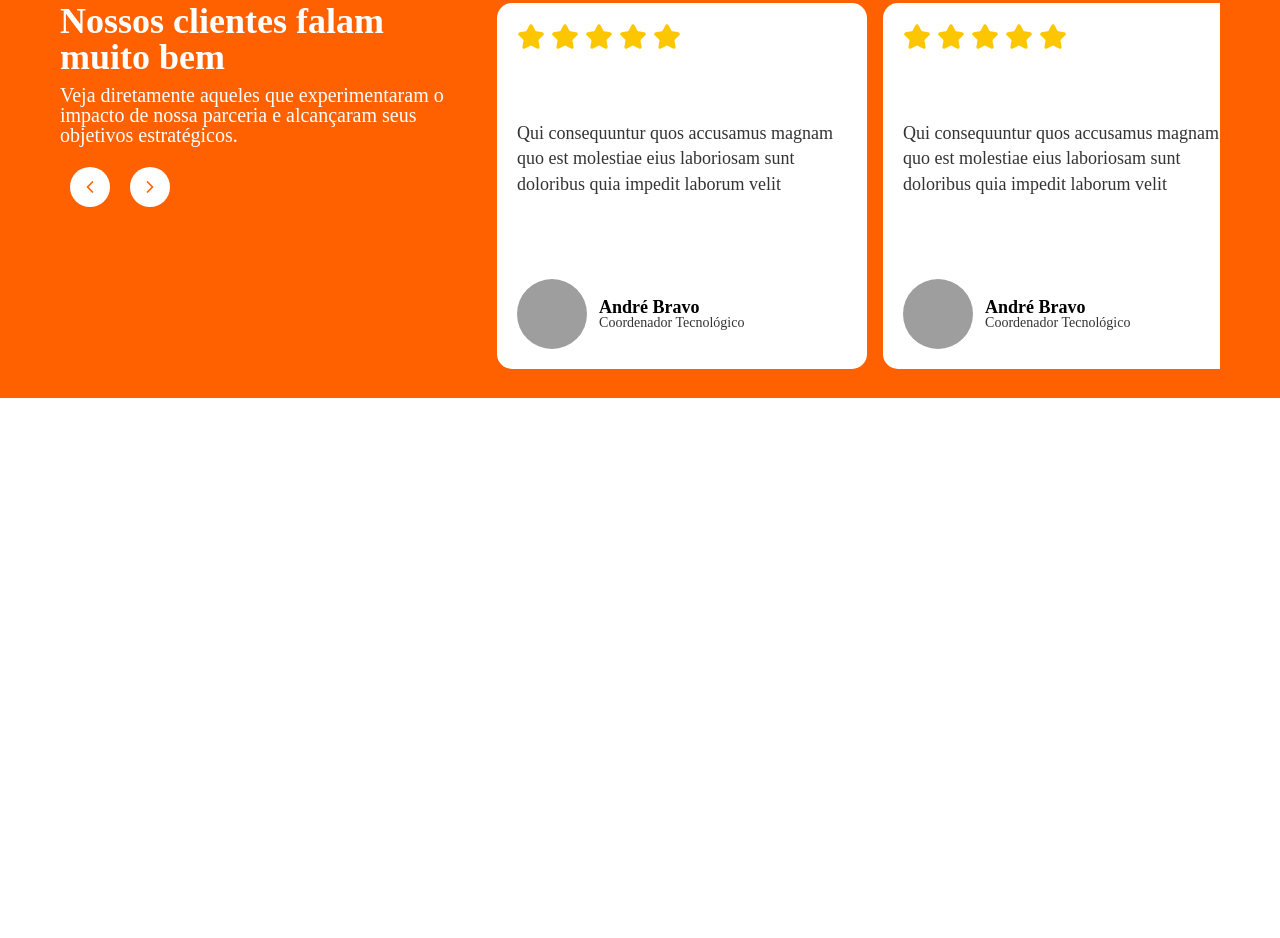
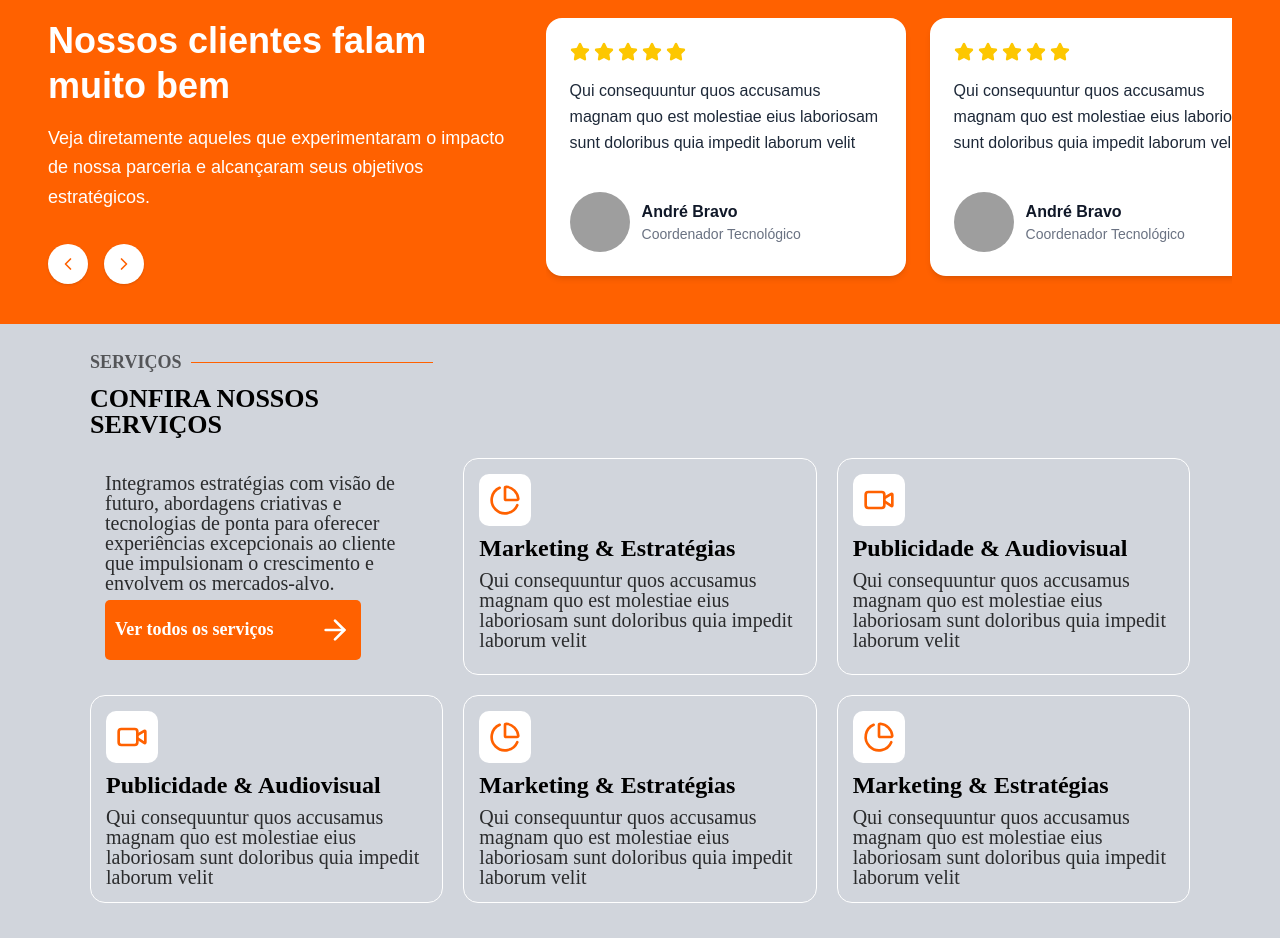
Before and after one commit to belmira11/Pagina_Softhard, a Next.js app: page / in a window 1280 px wide. Shown: the part 1840-2778 px from the top of the page. Before the commit the page ends 2238 px from the top, so only its background shows below. Built offline with nearby package versions, Linux system fonts and the light colour scheme; grey boxes are pictures that could not be loaded.

Commit message:
atualizado

```diff
--- /dev/null
+++ b/src/components/Servico.tsx
@@ -0,0 +1,83 @@
+import { ArrowRight, PieChart, Video, Settings, MonitorSmartphone, PencilRuler, Mail } from "lucide-react";
+
+export default function ServicosSection() {
+  return (
+    <section className="w-full max-w-[1728px] mx-auto px-4 md:px-[90px] py-[25px] space-y-[10px] bg-gray-300">
+      {/* Top Title */}
+      <div className="w-full max-w-[1548px] mx-auto space-y-[10px]">
+      <div className="flex items-center h-[27px]">
+  <p className="font-['Poppins'] font-semibold text-[18px] leading-[100%] text-[#00000099] uppercase mr-[10px]">
+    SERVIÇOS
+  </p>
+  <div className="w-[242px] border-b-[1px] border-[#FF6100]"></div>
+</div>
+
+
+        <p className="w-full max-w-[364px] font-['Poppins'] font-semibold text-[26px] leading-[100%] text-[#000000] uppercase">
+          Confira nossos serviços
+        </p>
+      </div>
+
+      {/* Cards Container */}
+      <div className="w-full max-w-[1548px] mx-auto grid grid-cols-1 md:grid-cols-2 lg:grid-cols-3 gap-[20px] py-[10px]">
+        {/* Card 1 */}
+        <div className="w-full bg-transparent rounded-[15px] flex flex-col justify-between p-[15px]">
+          <p className="font-['Poppins'] font-medium text-[20px] leading-[100%] text-[#000000CC]">
+            Integramos estratégias com visão de futuro, abordagens criativas e tecnologias de ponta para oferecer experiências excepcionais ao cliente que impulsionam o crescimento e envolvem os mercados-alvo.
+          </p>
+          <div className="w-full max-w-[256px] h-[60px] bg-[#FF6100] rounded-[5px] flex items-center justify-between px-[10px] mt-[20px] md:mt-[7px]">
+            <p className="w-[194px] h-[27px] font-['Poppins'] font-semibold text-[18px] text-white">
+              Ver todos os serviços
+            </p>
+            <ArrowRight className="w-[32px] h-[32px] text-white" strokeWidth={2} />
+          </div>
+        </div>
+
+        {/* Reusable Card Template */}
+        {[
+          {
+            icon: <PieChart className="w-[32px] h-[32px] text-[#FF6100]" strokeWidth={2} />,
+            title: "Marketing & Estratégias",
+            text: "Qui consequuntur quos accusamus magnam quo est molestiae eius laboriosam sunt doloribus quia impedit laborum velit"
+          },
+          {
+            icon: <Video className="w-[32px] h-[32px] text-[#FF6100]" strokeWidth={2} />,
+            title: "Publicidade & Audiovisual",
+            text: "Qui consequuntur quos accusamus magnam quo est molestiae eius laboriosam sunt doloribus quia impedit laborum velit"
+          },
+          {
+            icon: <Video className="w-[32px] h-[32px] text-[#FF6100]" strokeWidth={2} />,
+            title: "Publicidade & Audiovisual",
+            text: "Qui consequuntur quos accusamus magnam quo est molestiae eius laboriosam sunt doloribus quia impedit laborum velit"
+          },
+          {
+            icon: <PieChart className="w-[32px] h-[32px] text-[#FF6100]" strokeWidth={2} />,
+            title: "Marketing & Estratégias",
+            text: "Qui consequuntur quos accusamus magnam quo est molestiae eius laboriosam sunt doloribus quia impedit laborum velit"
+          },
+          {
+            icon: <PieChart className="w-[32px] h-[32px] text-[#FF6100]" strokeWidth={2} />,
+            title: "Marketing & Estratégias",
+            text: "Qui consequuntur quos accusamus magnam quo est molestiae eius laboriosam sunt doloribus quia impedit laborum velit"
+          }
+
+        ].map((card, index) => (
+          <div
+            key={index}
+            className="w-full h-auto bg-transparent border-[1px] border-white rounded-[15px] p-[15px] space-y-[10px]"
+          >
+            <div className="w-[52px] h-[52px] rounded-[10px] bg-white flex items-center justify-center">
+              {card.icon}
+            </div>
+            <p className="font-['Poppins'] font-semibold text-[24px] leading-[100%] text-black">
+              {card.title}
+            </p>
+            <p className="font-['Poppins'] font-medium text-[20px] leading-[100%] text-[#000000CC]">
+              {card.text}
+            </p>
+          </div>
+        ))}
+      </div>
+    </section>
+  );
+}
--- a/src/components/Testemunha.tsx
+++ b/src/components/Testemunha.tsx
@@ -3,72 +3,68 @@ import Image from "next/image";
 
 export default function TestimonialsSection() {
   return (
-    <section
-      className="w-full min-h-[420px] max-h-[700px] h-auto bg-[#FF6100] mx-auto px-4 sm:px-6 lg:px-[60px] pt-[25px] pb-[25px] flex flex-col lg:flex-row gap-[20px] max-w-[1728px]"
-    >
-      {/* Esquerda */}
-      <div className="w-full lg:w-[540px] h-auto flex flex-col gap-[10px]">
-        <p className="w-full max-w-[581px] h-auto font-['Poppins'] font-bold text-[28px] lg:text-[36px] leading-[100%] text-white flex items-center">
+   <section className="w-full bg-[#FF6100] px-4 sm:px-6 lg:px-12 py-10">
+  <div className="flex flex-col lg:flex-row gap-10 w-full">
+
+    {/* Esquerda: 40% */}
+    <div className="w-full lg:w-[40%] flex flex-col gap-4 text-white">
+      <h2 className="text-3xl lg:text-4xl font-bold leading-tight">
         Nossos clientes falam muito bem
-        </p>
-        <p className="w-full max-w-[582px] h-auto font-['Poppins'] font-medium text-[16px] lg:text-[20px] leading-[100%] text-white flex items-center">
+      </h2>
+      <p className="text-base lg:text-lg font-medium leading-relaxed">
         Veja diretamente aqueles que experimentaram o impacto de nossa parceria e alcançaram seus objetivos estratégicos.
       </p>
 
-        {/* Ícones de navegação */}
-        <div className="w-[120px] h-[50px] rounded-xl bg-[#FF6100] mt-[7px] mb-[7px] px-[10px] flex justify-between items-center">
-          <div className="w-[40px] h-[40px] rounded-full bg-white flex items-center justify-center rotate-180">
+      {/* Navegação */}
+      <div className="flex gap-4 mt-4">
+        <button className="w-10 h-10 rounded-full bg-white flex items-center justify-center shadow hover:scale-105 transition">
+          <ChevronLeft className="text-[#FF6100] w-5 h-5" />
+        </button>
+        <button className="w-10 h-10 rounded-full bg-white flex items-center justify-center shadow hover:scale-105 transition">
           <ChevronRight className="text-[#FF6100] w-5 h-5" />
-          </div>
-          <div className="w-[40px] h-[40px] rounded-full bg-white flex items-center justify-center">
-            <ChevronRight className="text-[#FF6100] w-5 h-5" />
-          </div>
+        </button>
       </div>
     </div>
 
-      {/* Direita */}
-      <div className="w-full lg:w-[936px] h-auto overflow-x-auto flex gap-[16px] snap-x snap-mandatory pb-1 scrollbar-thin scrollbar-thumb-transparent">
+    {/* Direita: 60% */}
+    <div className="w-full lg:w-[60%] flex gap-6 overflow-x-auto snap-x snap-mandatory pb-2 scrollbar-thin scrollbar-thumb-transparent">
       {[...Array(5)].map((_, index) => (
         <div
           key={index}
-            className="w-[260px] sm:w-[320px] lg:w-[370px] h-auto bg-white rounded-[15px] flex-shrink-0 p-[20px] flex flex-col justify-between snap-start"
+          className="min-w-[280px] sm:min-w-[320px] lg:min-w-[360px] bg-white rounded-2xl p-6 shadow-md snap-start flex flex-col justify-between hover:shadow-xl transition"
         >
           {/* Estrelas */}
-            <div className="w-full max-w-[200px] h-[32px] flex gap-[6px]">
+          <div className="flex gap-1 mb-4">
             {[...Array(5)].map((_, i) => (
-                <Star key={i} className="w-[24px] h-[24px] lg:w-[28px] lg:h-[28px] text-yellow-400" fill="currentColor" />
+              <Star key={i} className="w-5 h-5 text-yellow-400" fill="currentColor" />
             ))}
           </div>
 
-            {/* Testemunho */}
-            <div className="flex-1 flex items-center">
-              <p className="w-full max-w-[420px] h-auto font-['Poppins'] font-medium text-[16px] lg:text-[18px] leading-[140%] text-[#000000CC]">
+          {/* Texto */}
+          <p className="text-gray-800 text-sm lg:text-base leading-relaxed mb-4">
             Qui consequuntur quos accusamus magnam quo est molestiae eius laboriosam sunt doloribus quia impedit laborum velit
           </p>
-            </div>
 
           {/* Perfil */}
-           {/* Perfil */}
-<div className="w-full max-w-[420px] h-auto flex gap-[12px] items-center mt-4">
+          <div className="flex items-center gap-3 mt-auto">
             <Image
               src="/bae850c8b5f8624450378ac5ca4810047b22329f.png"
               alt="Avatar"
               width={70}
               height={70}
-    className="w-[60px] h-[60px] lg:w-[70px] lg:h-[70px] rounded-full object-cover"
+              className="rounded-full object-cover w-[50px] h-[50px] lg:w-[60px] lg:h-[60px]"
             />
-              <div className="flex-1 h-auto flex flex-col justify-center">
-                <p className="font-['Poppins'] font-semibold text-[16px] lg:text-[18px] leading-[100%] text-[#000000]">
-                  André Bravo
-                </p>
-                <p className="font-['Poppins'] font-medium text-[14px] leading-[100%] text-[#000000CC]">
-                  Coordenador Tecnológico
-                </p>
+            <div>
+              <p className="font-semibold text-gray-900 text-sm lg:text-base">André Bravo</p>
+              <p className="text-gray-500 text-sm">Coordenador Tecnológico</p>
             </div>
           </div>
         </div>
       ))}
     </div>
+
+  </div>
 </section>
+
   );
 }
--- a/src/pages/index.tsx
+++ b/src/pages/index.tsx
@@ -4,6 +4,7 @@ import Banner from "@/components/Banner";
 import ChatButton from "@/components/ChatButton";
 import AboutSobre from "@/components/AboutSobre";
 import Testemunha from "@/components/Testemunha";
+import Servico from "@/components/Servico";
 export default function Home() {
   return (
     <>
@@ -16,6 +17,7 @@ export default function Home() {
      <ChatButton/>
        <AboutSobre/>
        <Testemunha/>
+        <Servico/>
      </div>
     </>
   );
```
Lines whose indentation alone changed are shown as unchanged.
